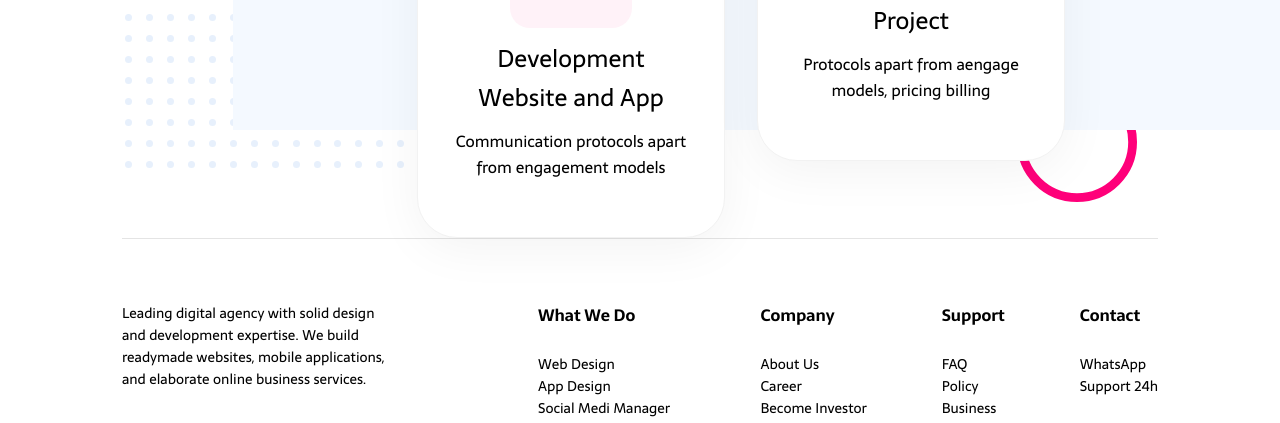
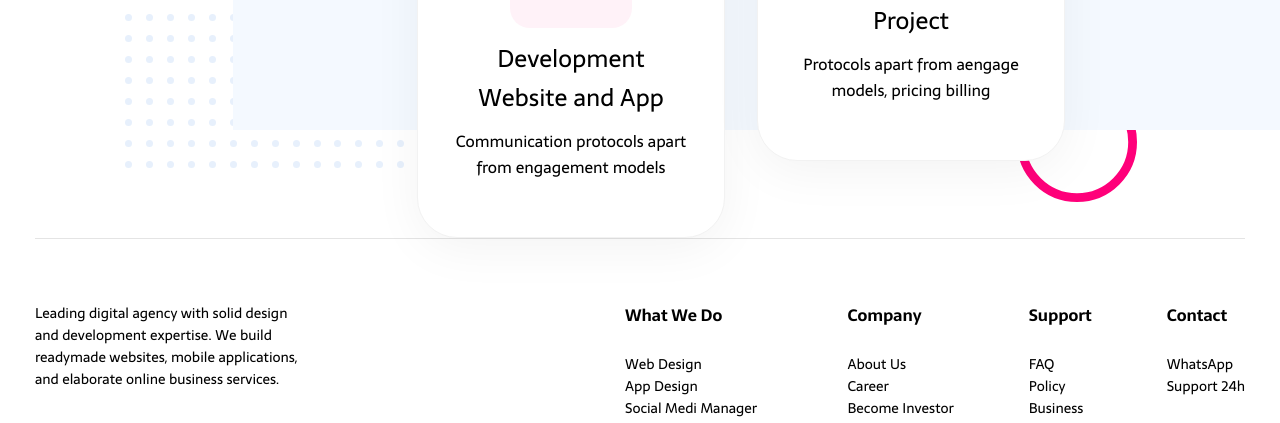
Before and after one commit to EduBarros101/dev_plus_studio, a plain HTML site: page index.html in a window 1280 px wide. Shown: the part 1397-1820 px from the top of the page. Drawn offline with Linux system fonts and the light colour scheme.

Commit message:
Fix: Ajuste horizontal do footer.

```diff
--- a/assets/styles/footer.css
+++ b/assets/styles/footer.css
@@ -13,8 +13,8 @@
 .footer__container {
   display: flex;
   justify-content: space-between;
-  max-width: 1440px;
-  margin: 0px 122px 0px;
+  max-width: 1210px;
+  margin: 0 auto;
   padding: 63px 0 30px;
 
   border-top: 1px solid #e4e4e4;
```
